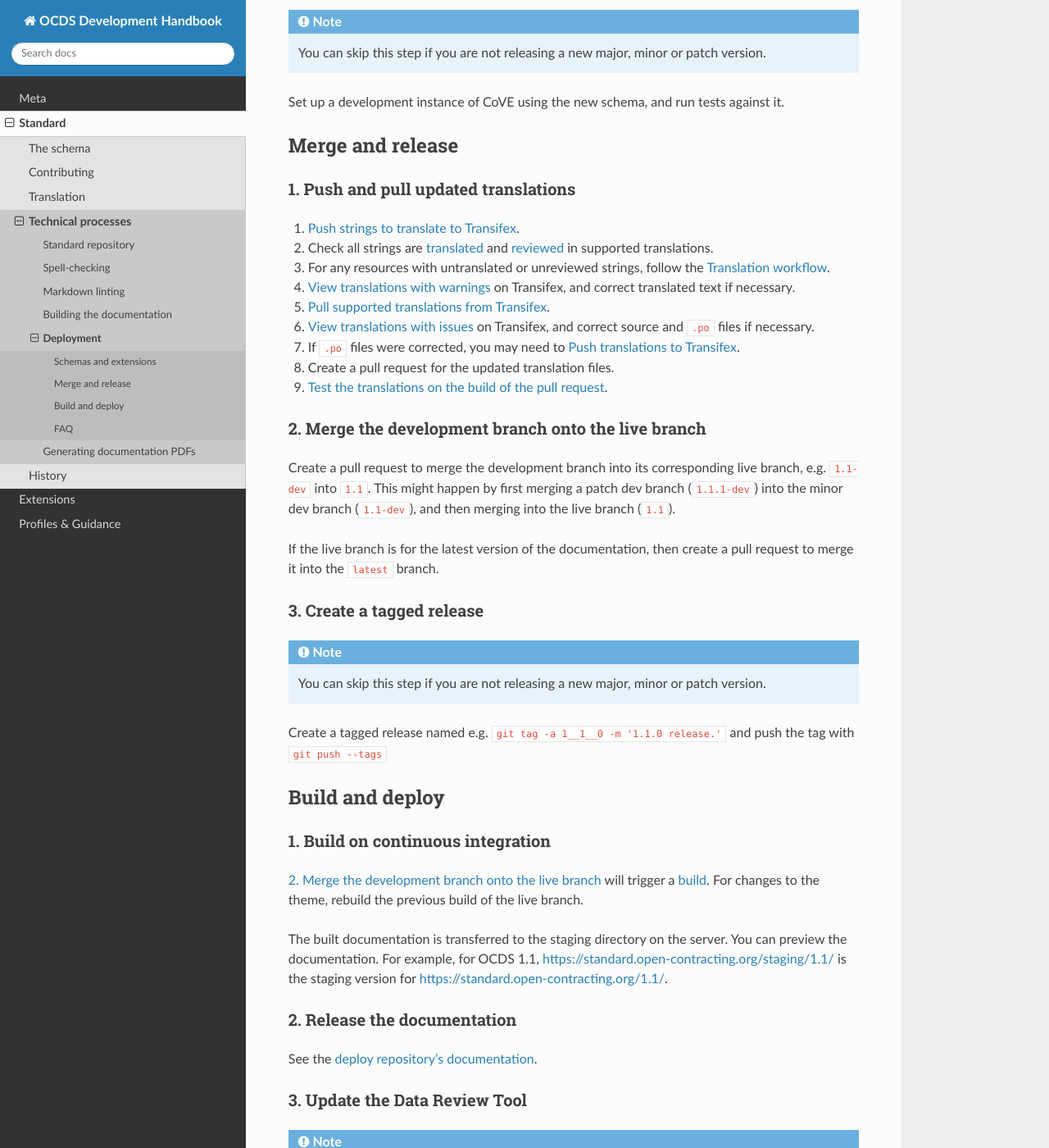
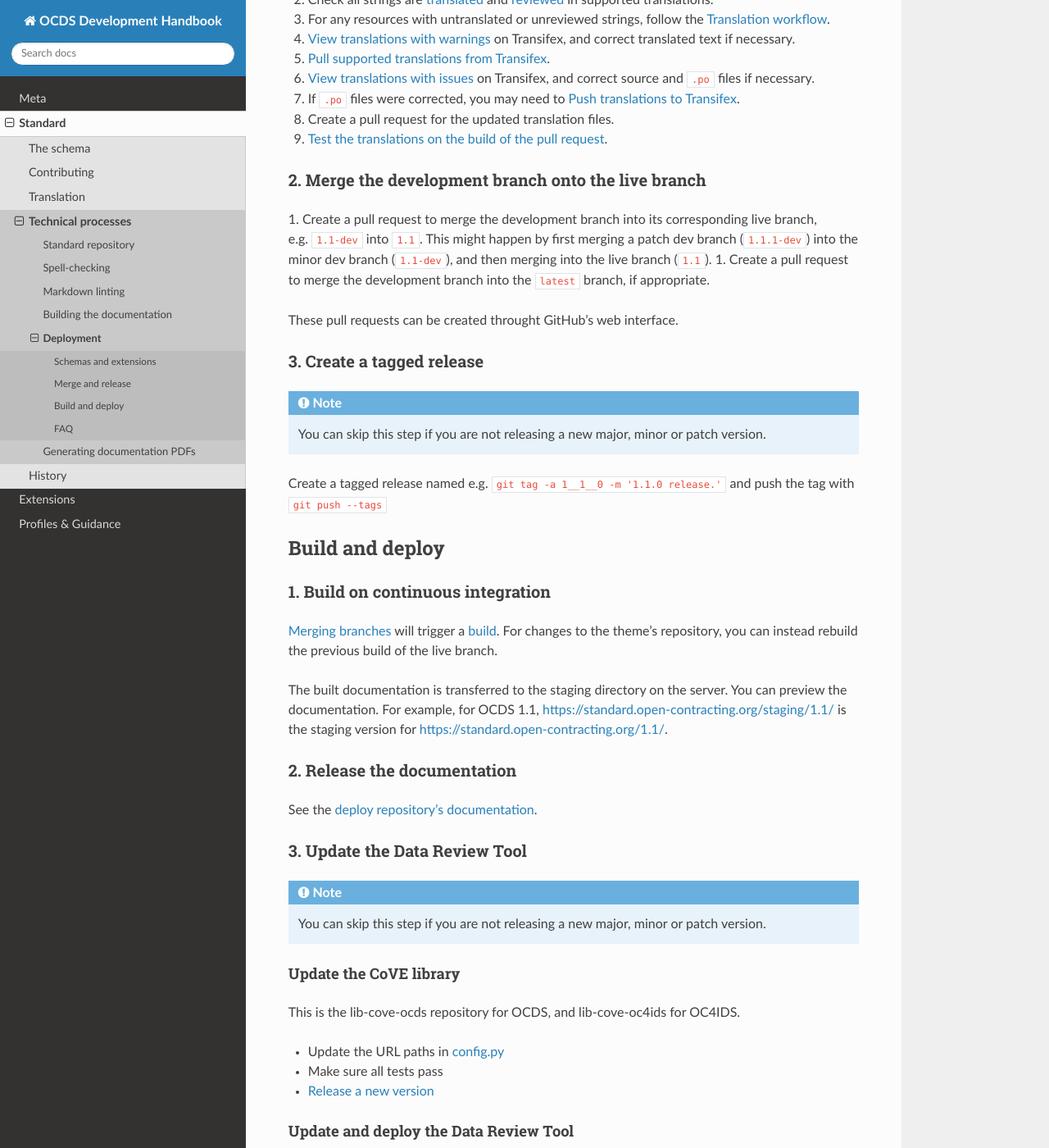
Before and after one commit to open-contracting/standard-development-handbook, a Sphinx documentation site: the page built from docs/standard/technical/deployment.rst, in a window 1280 px wide and 1400 px high, scrolled down 2984 px. Shown: the whole window at 82% size. Built offline with Sphinx 7.4.7 and the Read the Docs theme 2.0.0, drawn with Linux system fonts in a browser that asks for light colours; some of the changed text lies outside the part shown.

Commit message:
standard: deployment: Simplify which steps can be skipped

```diff
--- a/docs/standard/technical/deployment.rst
+++ b/docs/standard/technical/deployment.rst
@@ -13,6 +13,9 @@
 
 Schemas and extensions
 ----------------------
+
+.. note::
+   You can skip this section if you are not releasing a new major, minor or patch version.
 
 1. Review extensions
 ~~~~~~~~~~~~~~~~~~~~
@@ -55,9 +58,6 @@
 Create new versions of core extensions
 ^^^^^^^^^^^^^^^^^^^^^^^^^^^^^^^^^^^^^^
 
-.. note::
-   You can skip this step if you are not releasing a new major, minor or patch version.
-
 Each OCDS version refers to a specific version of each `core extension <https://standard.open-contracting.org/latest/en/extensions/#core-extensions>`__. The `governance process <https://standard.open-contracting.org/latest/en/support/governance/#versions>`__ will establish whether to create a new version of a core extension for this OCDS version.
 
 For each *core* extension for which to create a new version:
@@ -90,9 +90,6 @@
 Update currency codelist
 ^^^^^^^^^^^^^^^^^^^^^^^^
 
-.. note::
-   You can skip this step if you are not releasing a new major, minor or patch version.
-
 Before each release, and at least once a year (because ISO4217 is updated `at least once a year <https://github.com/open-contracting/standard/pull/607#issuecomment-339093306>`__), run:
 
 .. code-block:: shell
@@ -101,9 +98,6 @@
 
 3. Update version numbers, versioned release schema and changelog
 ~~~~~~~~~~~~~~~~~~~~~~~~~~~~~~~~~~~~~~~~~~~~~~~~~~~~~~~~~~~~~~~~~
-
-.. note::
-   You can skip this step if you are not releasing a new major, minor or patch version.
 
 In ``docs/conf.py``, update ``release`` to e.g. ``1.1.1`` and update ``version`` if appropriate.
 
@@ -129,9 +123,6 @@
 4. Set up a development instance of CoVE (OCDS Data Review Tool)
 ~~~~~~~~~~~~~~~~~~~~~~~~~~~~~~~~~~~~~~~~~~~~~~~~~~~~~~~~~~~~~~~~
 
-.. note::
-   You can skip this step if you are not releasing a new major, minor or patch version.
-
 Set up a development instance of CoVE using the new schema, and run tests against it.
 
 Merge and release
@@ -150,12 +141,15 @@
 8. Create a pull request for the updated translation files.
 9. :ref:`Test the translations on the build of the pull request<standard/translation/technical:Test translations>`.
 
+.. _merge:
+
 2. Merge the development branch onto the live branch
 ~~~~~~~~~~~~~~~~~~~~~~~~~~~~~~~~~~~~~~~~~~~~~~~~~~~~
 
-Create a pull request to merge the development branch into its corresponding live branch, e.g. ``1.1-dev`` into ``1.1``. This might happen by first merging a patch dev branch (``1.1.1-dev``) into the minor dev branch (``1.1-dev``), and then merging into the live branch (``1.1``).
+1. Create a pull request to merge the development branch into its corresponding live branch, e.g. ``1.1-dev`` into ``1.1``. This might happen by first merging a patch dev branch (``1.1.1-dev``) into the minor dev branch (``1.1-dev``), and then merging into the live branch (``1.1``).
+1. Create a pull request to merge the development branch into the ``latest`` branch, if appropriate.
 
-If the live branch is for the latest version of the documentation, then create a pull request to merge it into the ``latest`` branch.
+These pull requests can be created throught GitHub's web interface.
 
 3. Create a tagged release
 ~~~~~~~~~~~~~~~~~~~~~~~~~~
@@ -171,7 +165,7 @@
 1. Build on continuous integration
 ~~~~~~~~~~~~~~~~~~~~~~~~~~~~~~~~~~
 
-:ref:`standard/technical/deployment:2. Merge the development branch onto the live branch` will trigger a :doc:`build<build>`. For changes to the theme, rebuild the previous build of the live branch.
+:ref:`Merging branches<merge>` will trigger a :doc:`build<build>`. For changes to the theme's repository, you can instead rebuild the previous build of the live branch.
 
 The built documentation is transferred to the staging directory on the server. You can preview the documentation. For example, for OCDS 1.1, https://standard.open-contracting.org/staging/1.1/ is the staging version for https://standard.open-contracting.org/1.1/.
 
```
